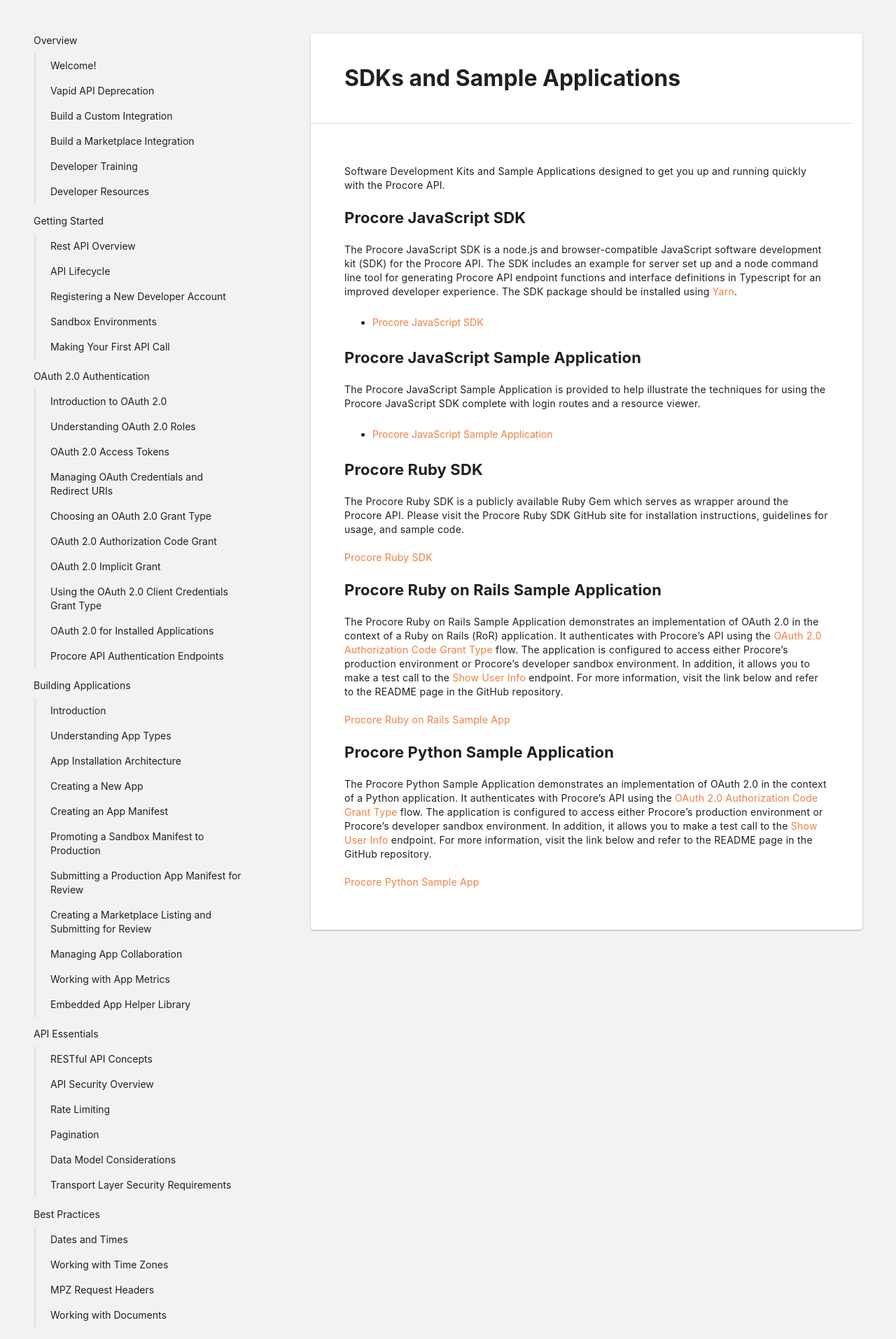
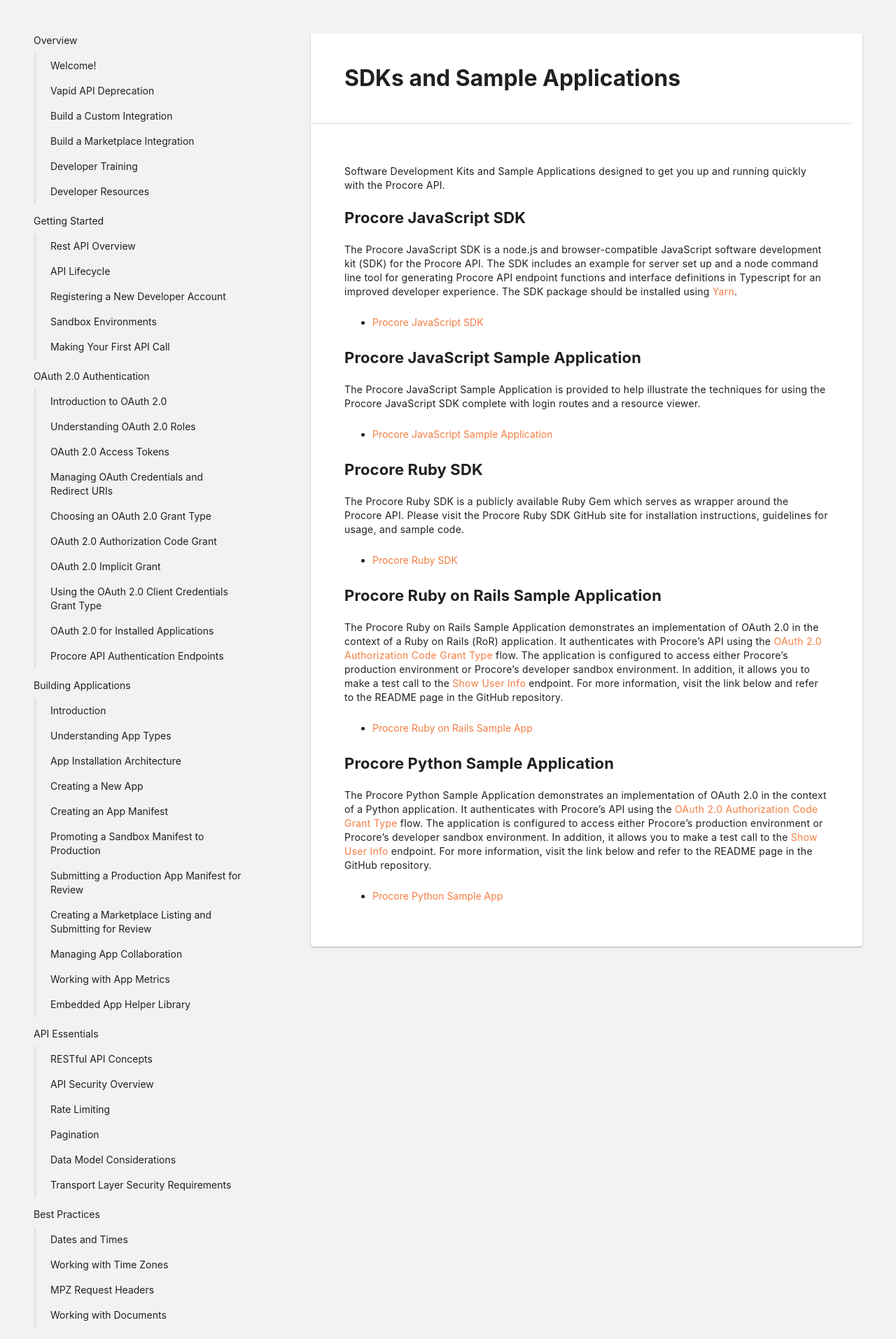
Before and after one commit to procore/documentation, a Jekyll site: the page built from tools/sdk.md, in a window 1280 px wide. Shown: the top 1914 px of the page at 70% size. Built offline with Jekyll 4.4.1, drawn with Linux system fonts in a browser that asks for light colours.

Commit message:
Followup formatting change

```diff
--- a/tools/sdk.md
+++ b/tools/sdk.md
@@ -27,7 +27,7 @@ The Procore JavaScript Sample Application is provided to help illustrate the tec
 The Procore Ruby SDK is a publicly available Ruby Gem which serves as wrapper around the Procore API.
 Please visit the Procore Ruby SDK GitHub site for installation instructions, guidelines for usage, and sample code.
 
-[Procore Ruby SDK](https://github.com/procore/ruby-sdk)
+- [Procore Ruby SDK](https://github.com/procore/ruby-sdk)
 
 ## Procore Ruby on Rails Sample Application
 
@@ -37,7 +37,7 @@ The application is configured to access either Procore's production environment
 In addition, it allows you to make a test call to the [Show User Info](https://developers.procore.com/reference/me) endpoint.
 For more information, visit the link below and refer to the README page in the GitHub repository.
 
-[Procore Ruby on Rails Sample App](https://github.com/procore/Procore-Sample-ROR)
+- [Procore Ruby on Rails Sample App](https://github.com/procore/Procore-Sample-ROR)
 
 ## Procore Python Sample Application
 
@@ -47,4 +47,4 @@ The application is configured to access either Procore's production environment
 In addition, it allows you to make a test call to the [Show User Info](https://developers.procore.com/reference/me) endpoint.
 For more information, visit the link below and refer to the README page in the GitHub repository.
 
-[Procore Python Sample App](https://github.com/procore/Procore-Sample-Python)
+- [Procore Python Sample App](https://github.com/procore/Procore-Sample-Python)
```
